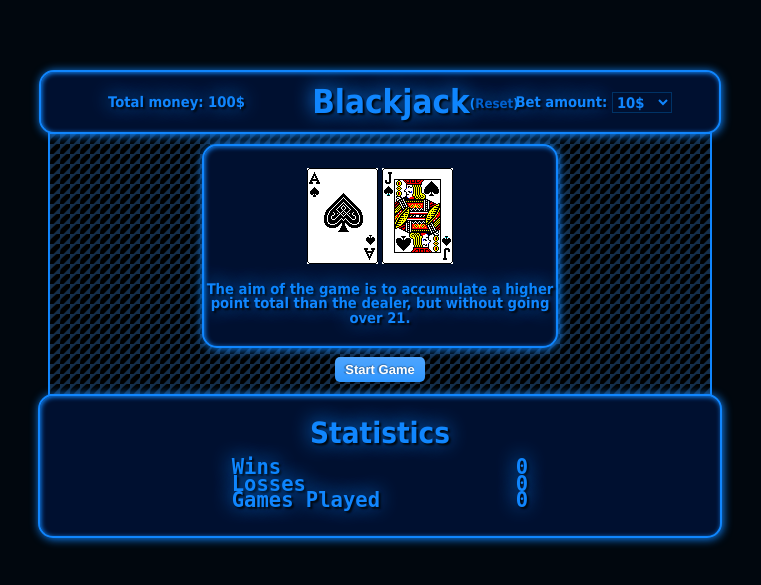
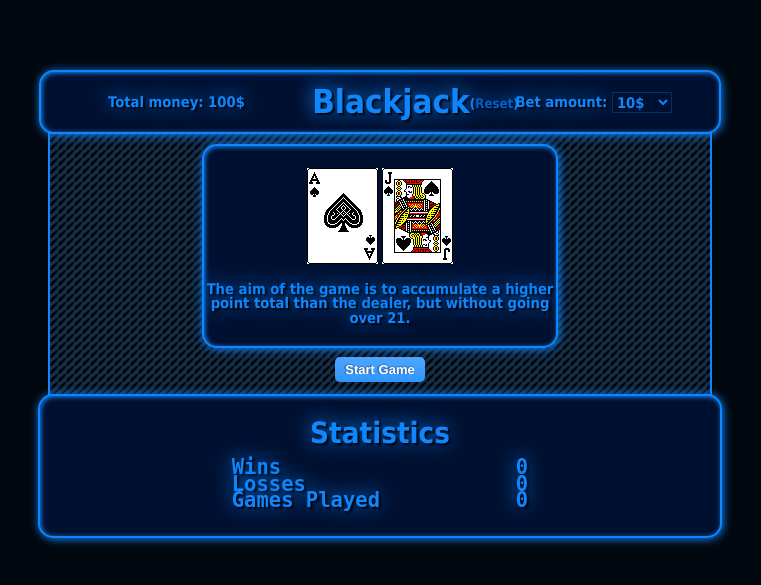
Before and after one commit to akalineskou/blackjack_js, a PHP site: page /blackjack.html in a window 1280 px wide. Shown: the top 585 px of the page, without its empty margins (260-1021 px from the left). Run offline with PHP 8.4, Linux system fonts and the light colour scheme.

Commit message:
changed background image

```diff
--- a/style.css
+++ b/style.css
@@ -71,7 +71,7 @@ section.main_sec {
 	background: #001030;
 	border: 2px solid;
 
-	background: url('img/backcen.gif');
+	background: url('img/bg.gif');
 }
 div#message {
 	line-height: 75px;
```
Also changed, not shown: img/backcen.gif (deleted), img/bg.gif (added).
